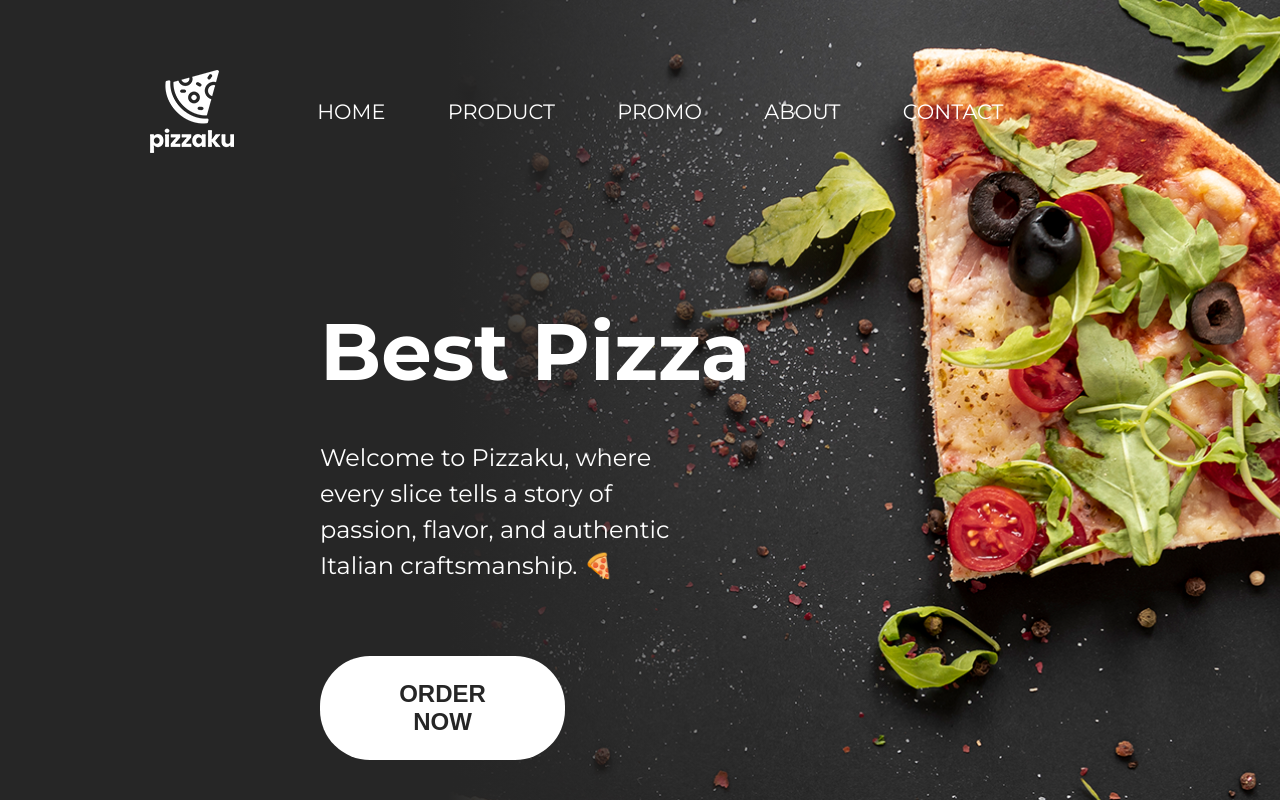
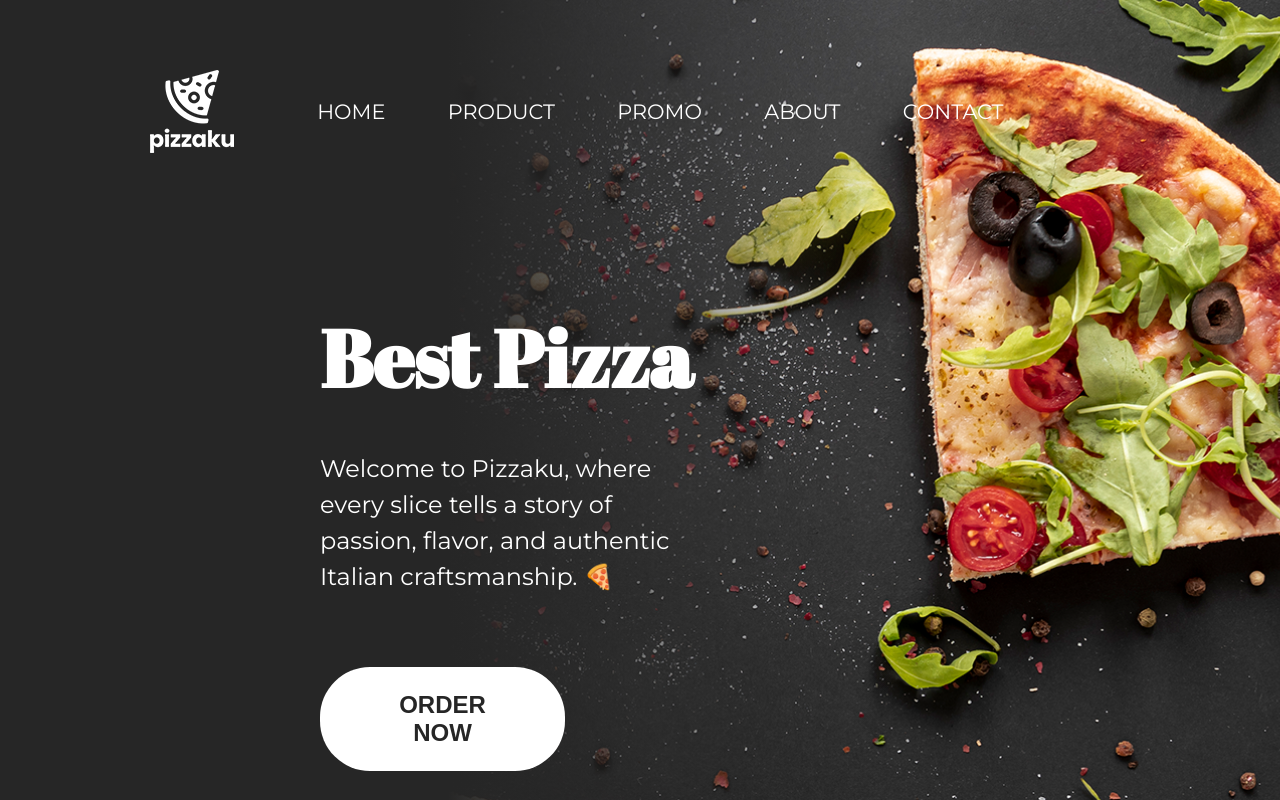
Before and after one commit to Frqs69/Pizza-Website, a React (Vite) app: page / in a window 1280 px wide. Built offline with nearby package versions, Linux system fonts and the light colour scheme.

Commit message:
added second font

```diff
--- a/index.html
+++ b/index.html
@@ -4,7 +4,8 @@
 <head>
   <link rel="preconnect" href="https://fonts.googleapis.com">
   <link rel="preconnect" href="https://fonts.gstatic.com" crossorigin>
-  <link href="https://fonts.googleapis.com/css2?family=Montserrat:wght@400;700&display=swap" rel="stylesheet">
+  <link href="https://fonts.googleapis.com/css2?family=Abril+Fatface&family=Montserrat:wght@400;700&display=swap"
+    rel="stylesheet">
   <meta charset="UTF-8" />
   <link rel="icon" type="image/svg+xml" href="/vite.svg" />
   <meta name="viewport" content="width=device-width, initial-scale=1.0" />
--- a/src/App.scss
+++ b/src/App.scss
@@ -43,6 +43,7 @@
 	position: relative;
 	font-size: 5rem;
 	margin-bottom: 0.5em;
+	font-family: "Abril Fatface", cursive;
 }
 
 p {
```
